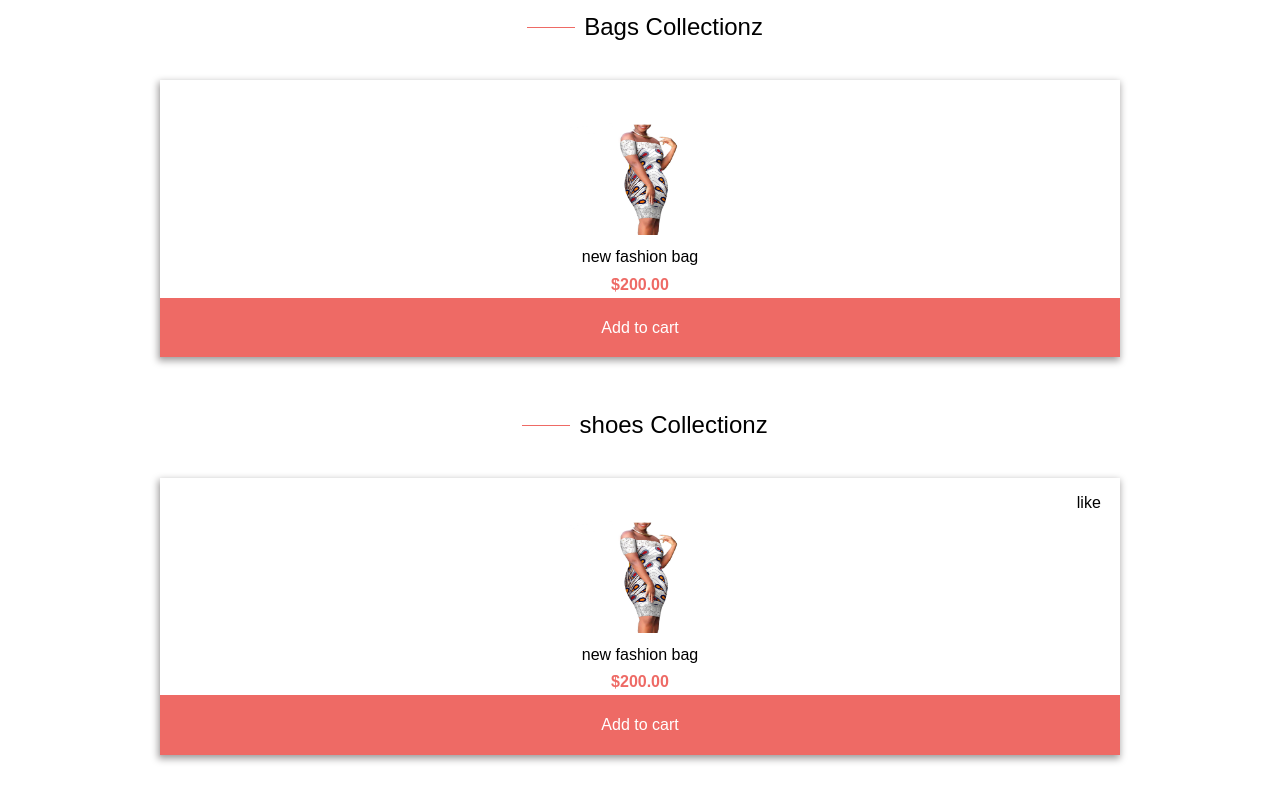
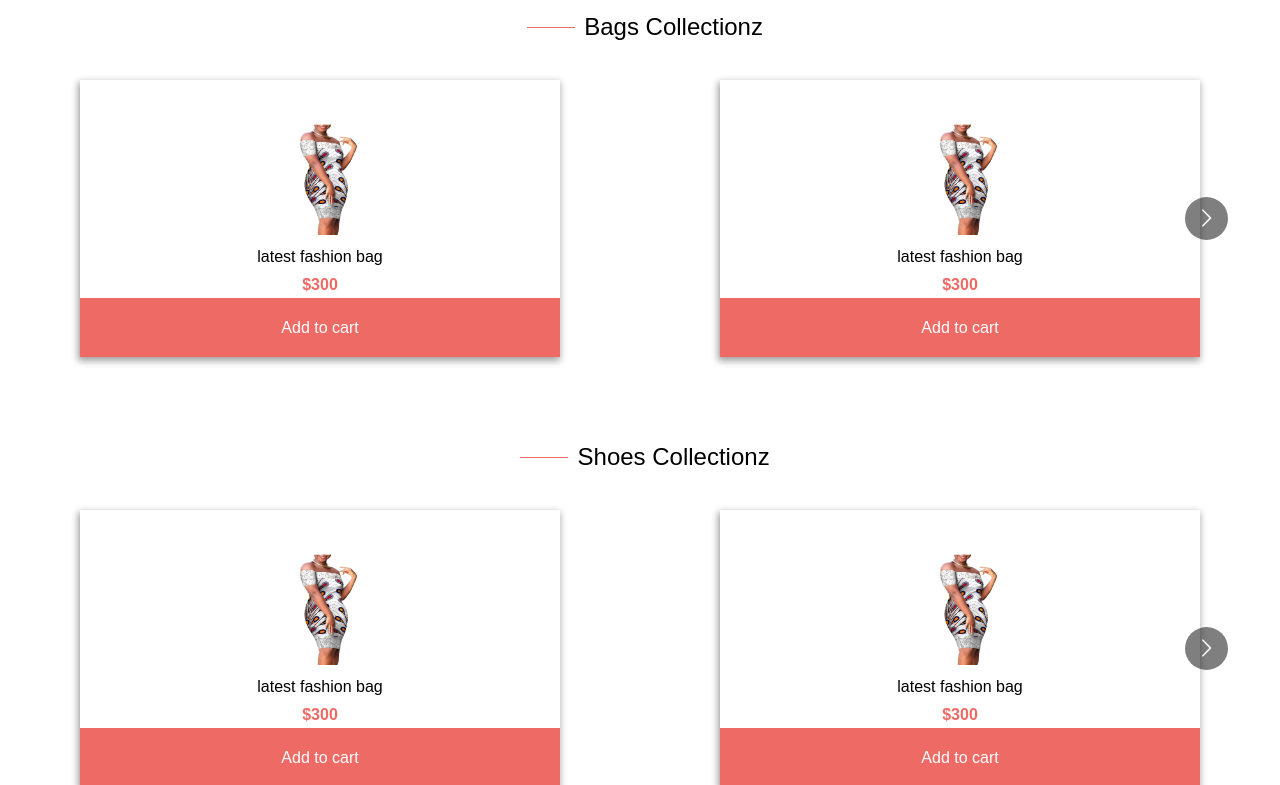
Before and after one commit to cmcWebCode40/online_store_website, a React (Create React App) app: page / in a window 1280 px wide. Shown: the part 560-1345 px from the top of the page. Built offline with nearby package versions, Linux system fonts and the light colour scheme.

Commit message:
feat: added the cart component store

```diff
--- a/src/components/products/Products.js
+++ b/src/components/products/Products.js
@@ -4,7 +4,7 @@ import Shoes from './shoes/Shoes';
 
 const Products = () => {
   return (
-    <div>
+    <div id="products">
       <Bags />
       <Shoes />
     </div>
--- a/src/components/products/bags/Bag.js
+++ b/src/components/products/bags/Bag.js
@@ -1,13 +1,91 @@
-import React from 'react';
+import React, { useState } from 'react';
+import Carousel from "react-multi-carousel";
+import "react-multi-carousel/lib/styles.css";
 import BagList from './BagList';
 
+const responsive = {
+  superLargeDesktop: {
+    // the naming can be any, depends on you.
+    breakpoint: { max: 4000, min: 3000 },
+    items: 5
+  },
+  desktop: {
+    breakpoint: { max: 3000, min: 1024 },
+    items: 3
+  },
+  tablet: {
+    breakpoint: { max: 1024, min: 464 },
+    items: 2
+  },
+  mobile: {
+    breakpoint: { max: 464, min: 0 },
+    items: 1
+  }
+};
+
 const Bag = () => {
+  const [data] = useState([
+    {
+      id: 1,
+      title: 'latest fashion bag',
+      price: '300'
+    },
+    {
+      id: 2,
+      title: 'latest fashion bag',
+      price: '300'
+    },
+    {
+      id: 3,
+      title: 'latest fashion bag',
+      price: '300'
+    },
+    {
+      id: 4,
+      title: 'latest fashion bag',
+      price: '300'
+    },
+    {
+      id: 5,
+      title: 'latest fashion bag',
+      price: '300'
+    },
+    {
+      id: 6,
+      title: 'latest fashion bag',
+      price: '300'
+    },
+    {
+      id: 7,
+      title: 'latest fashion bag',
+      price: '300'
+    },
+    {
+      id: 8,
+      title: 'latest fashion bag',
+      price: '300'
+    },
+    {
+      id: 9,
+      title: 'latest fashion bag',
+      price: '300'
+    },
+  ])
   return (
     <div className="bags mt-3">
       <div className="bags-title">
         <span></span><h2>Bags Collectionz</h2>
       </div>
-      <BagList />
+      <Carousel responsive={responsive}>
+        {/* <div>Item 1</div>
+        <div>Item 2</div>
+        <div>Item 3</div>
+        <div>Item 4</div> */}
+        {data.map(item => (
+          <BagList key={item.id} title={item.title} price={item.price} />
+        ))}
+      </Carousel>
+      {/* <BagList /> */}
     </div>
   )
 }
--- a/src/components/products/bags/BagList.js
+++ b/src/components/products/bags/BagList.js
@@ -3,7 +3,7 @@ import { context } from '../../context/ContextApi';
 import { FontAwesomeIcon } from '@fortawesome/react-fontawesome';
 import slideImage from '../../../images/slide3.jpg';
 
-const BagList = () => {
+const BagList = ({title, price}) => {
   const [isLiked, setIsLiked] = useState(false);
   const [addToCart] = useContext(context);
   const handleLikeBtn = () => {
@@ -18,16 +18,16 @@ const BagList = () => {
             icon="heart"
             size="1x"
             style={{ marginRight: "1rem" }}
-            color={isLiked ? "red" : ""}
+            color={isLiked ? "#ee6a65" : "#ccc"}
           />
         </span>
       </div>
       <div className="product-image ">
         <img src={slideImage} alt="" />
-        <p>new fashion bag</p>
-        <p>$200.00</p>
+        <p>{title}</p>
+        <p>${price}</p>
       </div>
-      <div className="product-cart p-1" onClick={() => { addToCart('image', 'bag-image', '$200.00') }}>
+      <div className="product-cart p-1" onClick={() => { addToCart('image', 'bag-image', '200') }}>
         <p>
           <FontAwesomeIcon
             icon="shopping-cart"
@@ -38,6 +38,7 @@ const BagList = () => {
         </p>
       </div>
     </div>
+
   )
 }
 
--- a/src/components/products/shoes/Shoes.js
+++ b/src/components/products/shoes/Shoes.js
@@ -1,13 +1,86 @@
-import React from 'react';
-import ShoesList from '../shoes/ShoesList';
+import React, { useState } from 'react';
+import Carousel from "react-multi-carousel";
+import "react-multi-carousel/lib/styles.css";
+import ShoesList from './ShoesList';
+
+const responsive = {
+  superLargeDesktop: {
+    // the naming can be any, depends on you.
+    breakpoint: { max: 4000, min: 3000 },
+    items: 5
+  },
+  desktop: {
+    breakpoint: { max: 3000, min: 1024 },
+    items: 3
+  },
+  tablet: {
+    breakpoint: { max: 1024, min: 464 },
+    items: 2
+  },
+  mobile: {
+    breakpoint: { max: 464, min: 0 },
+    items: 1
+  }
+};
 
 const Shoes = () => {
+  const [data] = useState([
+    {
+      id: 1,
+      title: 'latest fashion bag',
+      price: '300'
+    },
+    {
+      id: 2,
+      title: 'latest fashion bag',
+      price: '300'
+    },
+    {
+      id: 3,
+      title: 'latest fashion bag',
+      price: '300'
+    },
+    {
+      id: 4,
+      title: 'latest fashion bag',
+      price: '300'
+    },
+    {
+      id: 5,
+      title: 'latest fashion bag',
+      price: '300'
+    },
+    {
+      id: 6,
+      title: 'latest fashion bag',
+      price: '300'
+    },
+    {
+      id: 7,
+      title: 'latest fashion bag',
+      price: '300'
+    },
+    {
+      id: 8,
+      title: 'latest fashion bag',
+      price: '300'
+    },
+    {
+      id: 9,
+      title: 'latest fashion bag',
+      price: '300'
+    },
+  ])
   return (
-    <div className="shoes mt-3">
-      <div className="shoes-title">
-        <span></span><h2>shoes Collectionz</h2>
+    <div className="bags mt-3">
+      <div className="bags-title">
+        <span></span><h2>Shoes Collectionz</h2>
       </div>
-      <ShoesList />
+      <Carousel responsive={responsive}>
+        {data.map(item => (
+          <ShoesList key={item.id} title={item.title} price={item.price} />
+        ))}
+      </Carousel>
     </div>
   )
 }
--- a/src/components/products/shoes/ShoesList.js
+++ b/src/components/products/shoes/ShoesList.js
@@ -1,19 +1,34 @@
-import React from 'react';
+import React, { useState, useContext } from 'react';
+import { context } from '../../context/ContextApi';
+import { FontAwesomeIcon } from '@fortawesome/react-fontawesome';
 import slideImage from '../../../images/slide3.jpg';
 
-const ShoesList = () => {
+const ShoesList = ({ title, price }) => {
+  const [isLiked, setIsLiked] = useState(false);
+  const [addToCart] = useContext(context);
+  const handleLikeBtn = () => {
+    setIsLiked(!isLiked);
+  };
+
   return (
     <div>
       <div className="product">
         <div className="product-like ">
-          like
-      </div>
+          <span onClick={handleLikeBtn} >
+            <FontAwesomeIcon
+              icon="heart"
+              size="1x"
+              style={{ marginRight: "1rem" }}
+              color={isLiked ? "#ee6a65" : "#ccc"}
+            />
+          </span>
+        </div>
         <div className="product-image ">
           <img src={slideImage} alt="" />
-          <p>new fashion bag</p>
-          <p>$200.00</p>
+          <p>{title}</p>
+          <p>${price}</p>
         </div>
-        <div className="product-cart p-1">
+        <div className="product-cart p-1" onClick={() => { addToCart('image', 'bag-image', '200') }}>
           <p>Add to cart</p>
         </div>
       </div>
```
